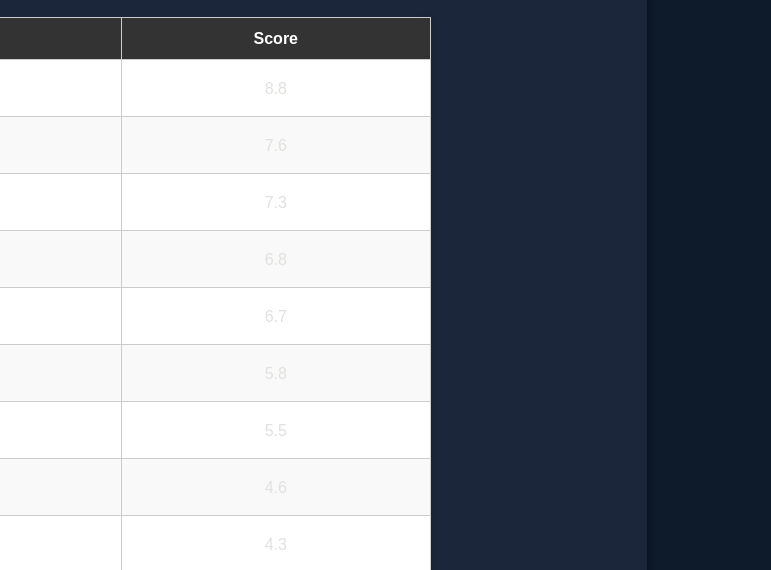
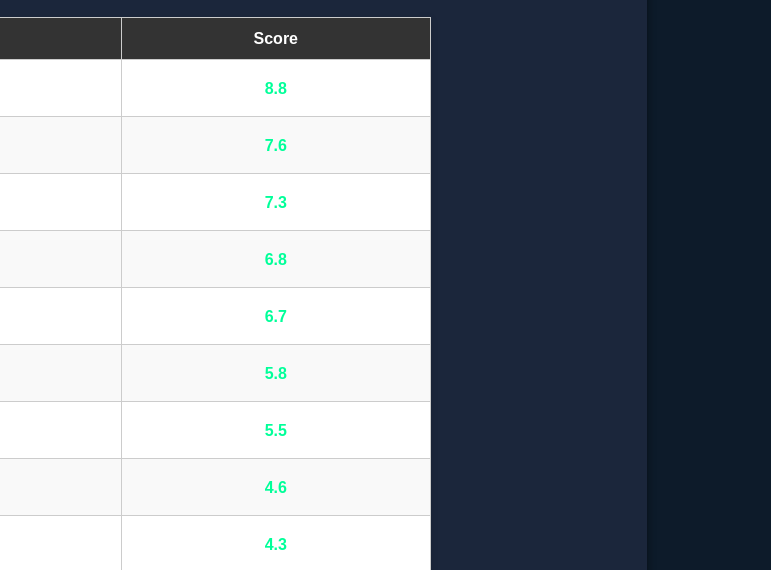
Before and after one commit to erikbjork-collab/shl-power-ranking, a plain HTML site: page SHL-Power-Ranking.html in a window 1280 px wide. Shown: the part 227-797 px from the top of the page, 509-1280 px from the left. Drawn offline with Linux system fonts and the light colour scheme.

Commit message:
Update power-ranking.css

```diff
--- a/CSS/power-ranking.css
+++ b/CSS/power-ranking.css
@@ -40,6 +40,7 @@ tr:hover {
 
 }
 
-p {
-  color:black;
+#table-container td:nth-child(2) {
+  color: #00ff99;   /* färg på poängen */
+  font-weight: bold;
 }
```
